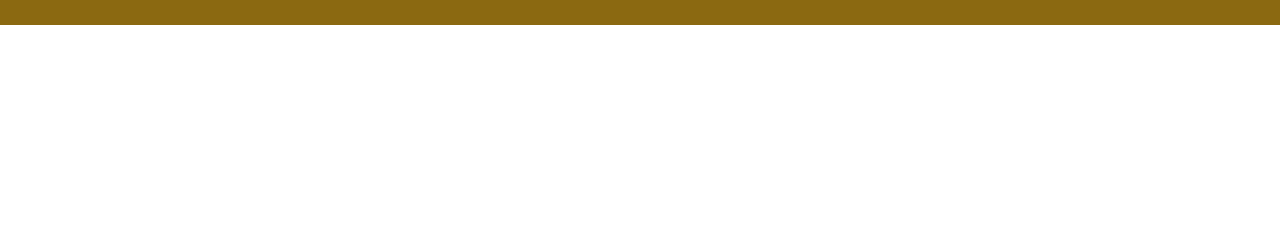
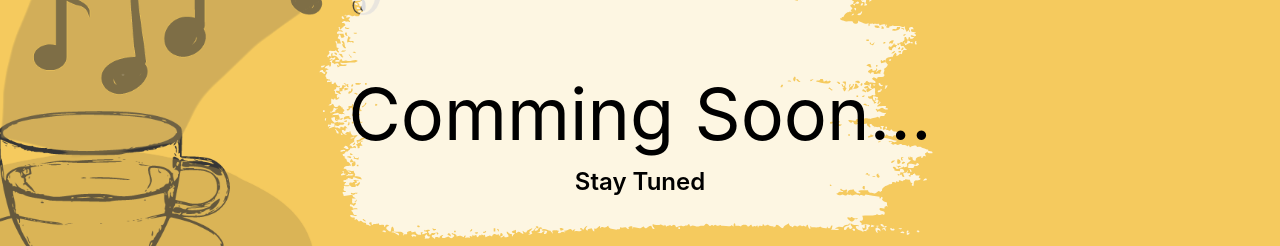
Before and after one commit to adhish-bahl/T-Une, a React (Create React App) app: page /quiz in a window 1280 px wide. Shown: the part 481-727 px from the top of the page. Built offline with nearby package versions, Linux system fonts and the light colour scheme.

Commit message:
quiz done

```diff
--- /dev/null
+++ b/src/Quiz.css
@@ -0,0 +1,37 @@
+.quizContainer{
+    /* background: url('./images/quizBG.svg') no-repeat center center/cover; */
+    /* background-attachment: fixed; */
+    display: flex;
+    flex-direction: column;
+    justify-content: center;
+    align-items: center;
+    min-height: 69.1vh;
+}
+
+.quizContainer::before {
+    content: "";
+    background: url('./images/quizBG.svg') no-repeat center center/cover;
+    opacity: 0.79;
+    z-index: -51;
+    position: absolute;
+    top: 0%;
+    left: 0%;
+    width: 100%;
+    height: 100%;
+    box-sizing: border-box;
+    background-attachment: fixed;
+}
+
+.displayMessage {
+    font-size: 4.5rem;
+}
+
+.smallText {
+    font-size: 1.5rem;
+    font-weight: 600;
+    margin-top: 10px;
+}
+
+p {
+    margin: 0%;
+}
--- /dev/null
+++ b/src/Quiz.js
@@ -0,0 +1,13 @@
+import React from 'react';
+import "./Quiz.css";
+
+function Quiz() {
+  return (
+    <div className='quizContainer'>
+        <p className="displayMessage">Comming Soon...</p>
+        <p className='smallText'>Stay Tuned</p>
+    </div>
+  )
+}
+
+export default Quiz
--- a/src/Routing.js
+++ b/src/Routing.js
@@ -10,6 +10,7 @@ import ExplorePage from './ExplorePage';
 import Trending from './Trending'
 import Team from './Team';
 import SelectingPreference from './SelectingPreference';
+import Quiz from './Quiz';
 // import { UserContext } from "./Interface";
 
 function Routing() {
@@ -76,6 +77,7 @@ function Routing() {
 
                     <Route exact path="/quiz">
                         <Header user={auth ? name : "Guest"} auth={auth} />
+                        <Quiz />
                         <Footer />
                     </Route>
 
```
